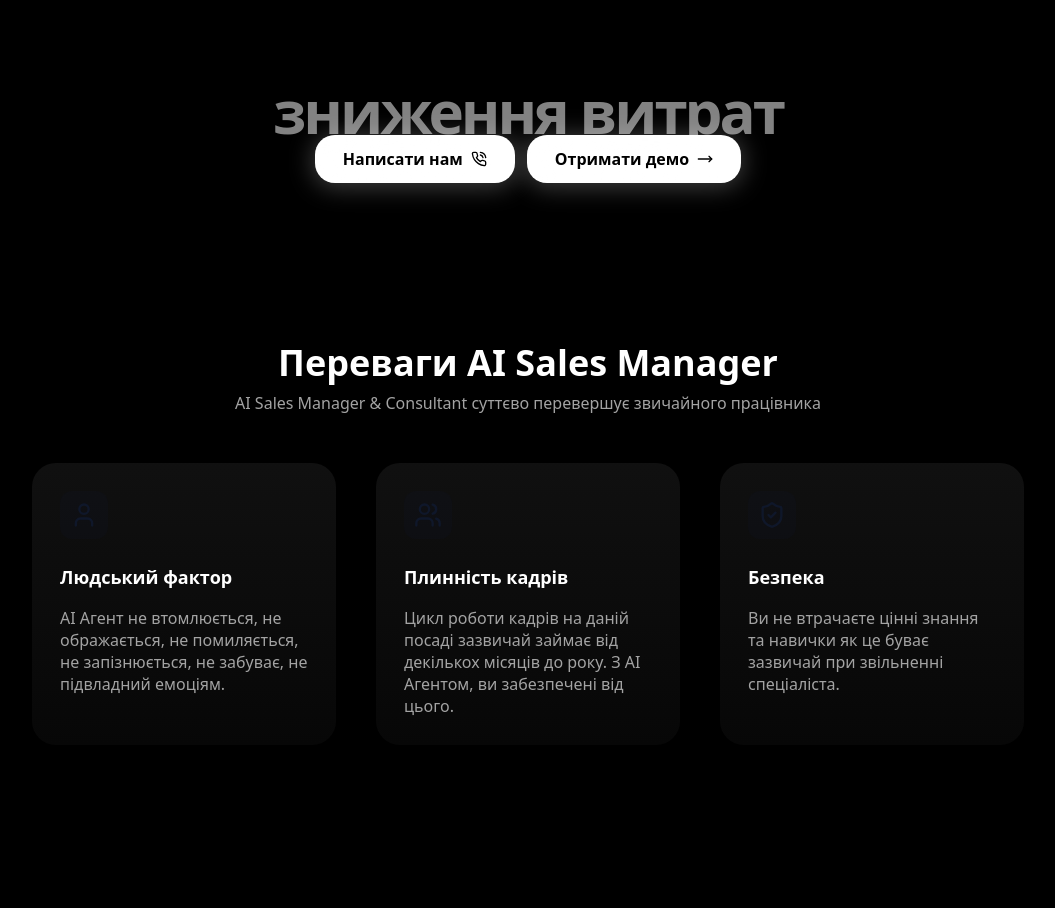
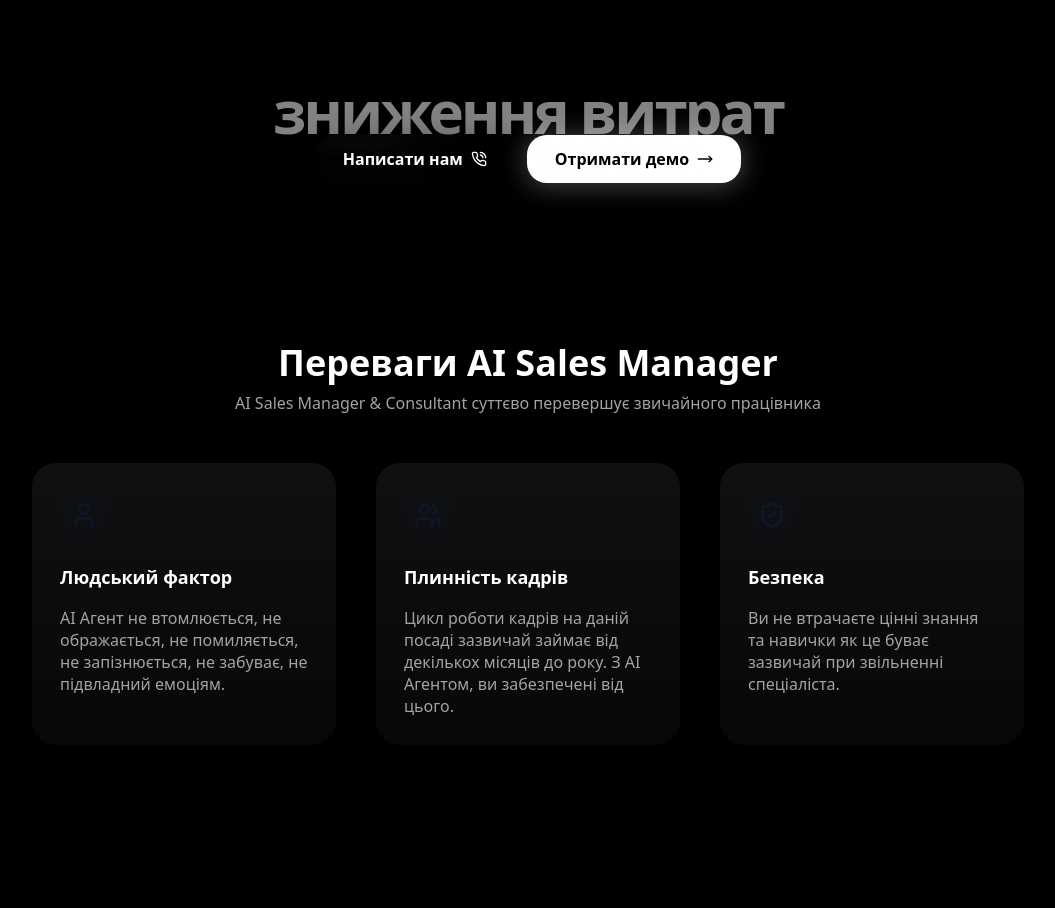
Before and after one commit to kgnvsk/spline-hero-tailwind-react, a React (Vite) app: page / in a window 1280 px wide. Shown: the part 929-1837 px from the top of the page, without its empty margins (112-1167 px from the left). Built offline with nearby package versions, Linux system fonts and the light colour scheme.

Commit message:
Fix: StarBorder button variant
Fixes the StarBorder button variant to have the correct colors.

```diff
--- a/src/components/ui/animated-hero.tsx
+++ b/src/components/ui/animated-hero.tsx
@@ -1,4 +1,5 @@
-import { useEffect, useMemo, useState } from "react";
+
+import React, { useEffect, useMemo, useState } from "react";
 import { motion } from "framer-motion";
 import { MoveRight, PhoneCall } from "lucide-react";
 import { StarBorder } from "@/components/ui/star-border";
@@ -55,7 +56,7 @@ function Hero() {
             </h1>
           </div>
           <div className="flex flex-row gap-3">
-            <StarBorder variant="light">
+            <StarBorder variant="dark">
               Написати нам <PhoneCall className="w-4 h-4" />
             </StarBorder>
             <StarBorder variant="light">
```
